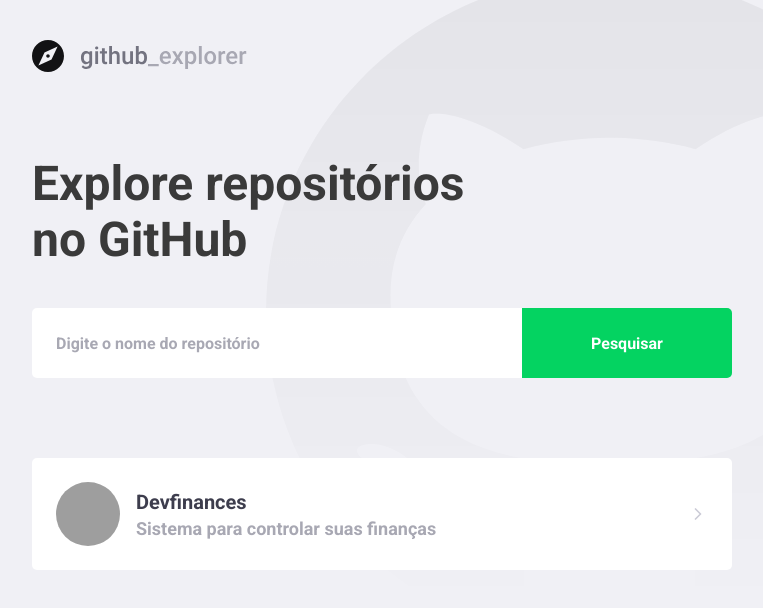
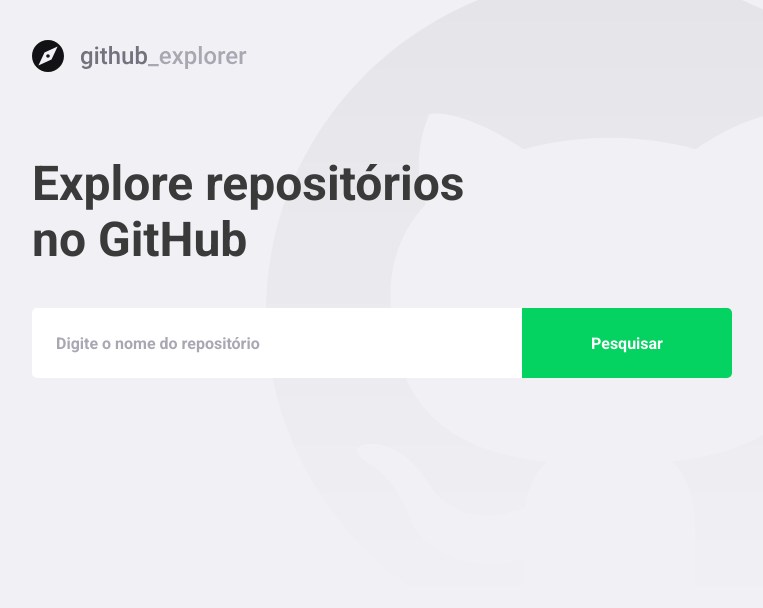
Before and after one commit to EvertonCarvalho1/github-explorer, a React (Create React App) app: page / in a window 1280 px wide. Shown: the top 608 px of the page, without its empty margins (148-911 px from the left). Built offline with nearby package versions, Linux system fonts and the light colour scheme; grey boxes are pictures that could not be loaded.

Commit message:
Listando repositórios

```diff
--- a/src/pages/Dashboard/index.tsx
+++ b/src/pages/Dashboard/index.tsx
@@ -1,19 +1,35 @@
-import React, {useState, FormEvent} from "react";
-import {FiChevronRight} from 'react-icons/fi';
+import React, { useState, FormEvent } from "react";
+import { FiChevronRight } from 'react-icons/fi';
 import api from "../../services/api";
 
 import logoImg from '../../assets/logo.svg';
 
 import { Title, Form, Repositories } from "./styles";
 
+interface Repository {
+    full_name: string;
+    description: string;
+    owner: {
+        login: string;
+        avatar_url: string;
+    }
+}
+
 const Dashboard: React.FC = () => {
     const [newRepo, setNewRepo] = useState('');
-    const [repositories, setRepositories] = useState([]);
+    const [repositories, setRepositories] = useState<Repository[]>([]);
+    //sempre que criarmos um estado onde o valor dele é um array ou um objeton, é muito importante definirmos o tipo dele
+    //Não precisamos tipar tudo o que há de dados, tipamos só o que iremos usar
 
 
-    function handleAddRepository(event : FormEvent<HTMLFormElement>) {
+    async function handleAddRepository(event: FormEvent<HTMLFormElement>): Promise<void> {
         event.preventDefault();
-        console.log(newRepo)
+
+        const response = await api.get(`repos/${newRepo}`);
+        const repository = response.data;
+
+        setRepositories([...repositories, repository]);
+        setNewRepo('')
     }
 
     return (
@@ -32,15 +48,19 @@
             </Form>
 
             <Repositories>
-                <a href="">
-                    <img src="https://avatars.githubusercontent.com/u/82480230?v=4" alt="Everton" />
+                {repositories.map((mapRepo) => {
+                    return (
+                        <a key={mapRepo.full_name} href="teste">
+                            <img src={mapRepo.owner.avatar_url} alt={mapRepo.owner.login} />
                             <div>
-                        <strong>Devfinances</strong>
-                        <p>Sistema para controlar suas finanças</p>
+                                <strong>{mapRepo.full_name}</strong>
+                                <p>{mapRepo.description}</p>
                             </div>
 
-                    <FiChevronRight size={20}/>
+                            <FiChevronRight size={20} />
                         </a>
+                    )
+                })}
             </Repositories>
         </>
     )
```
Lines whose indentation alone changed are shown as unchanged.
